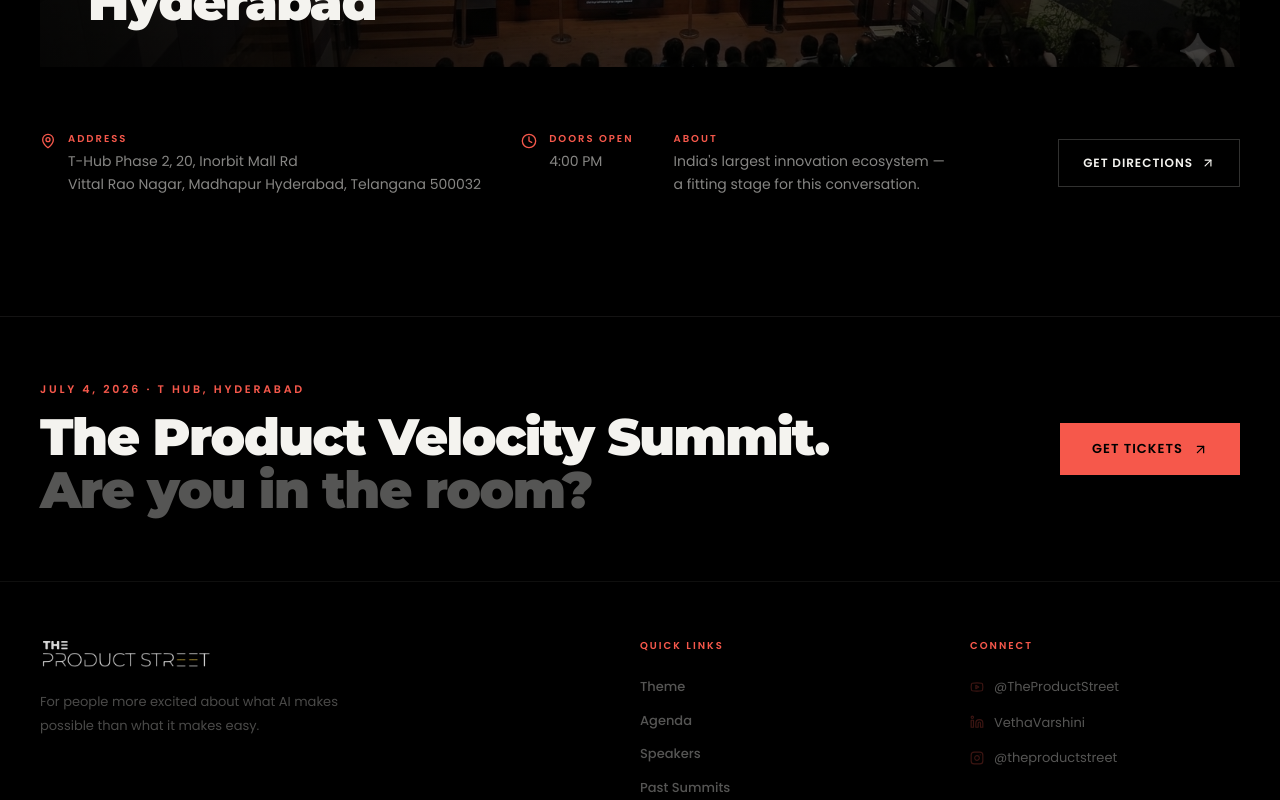
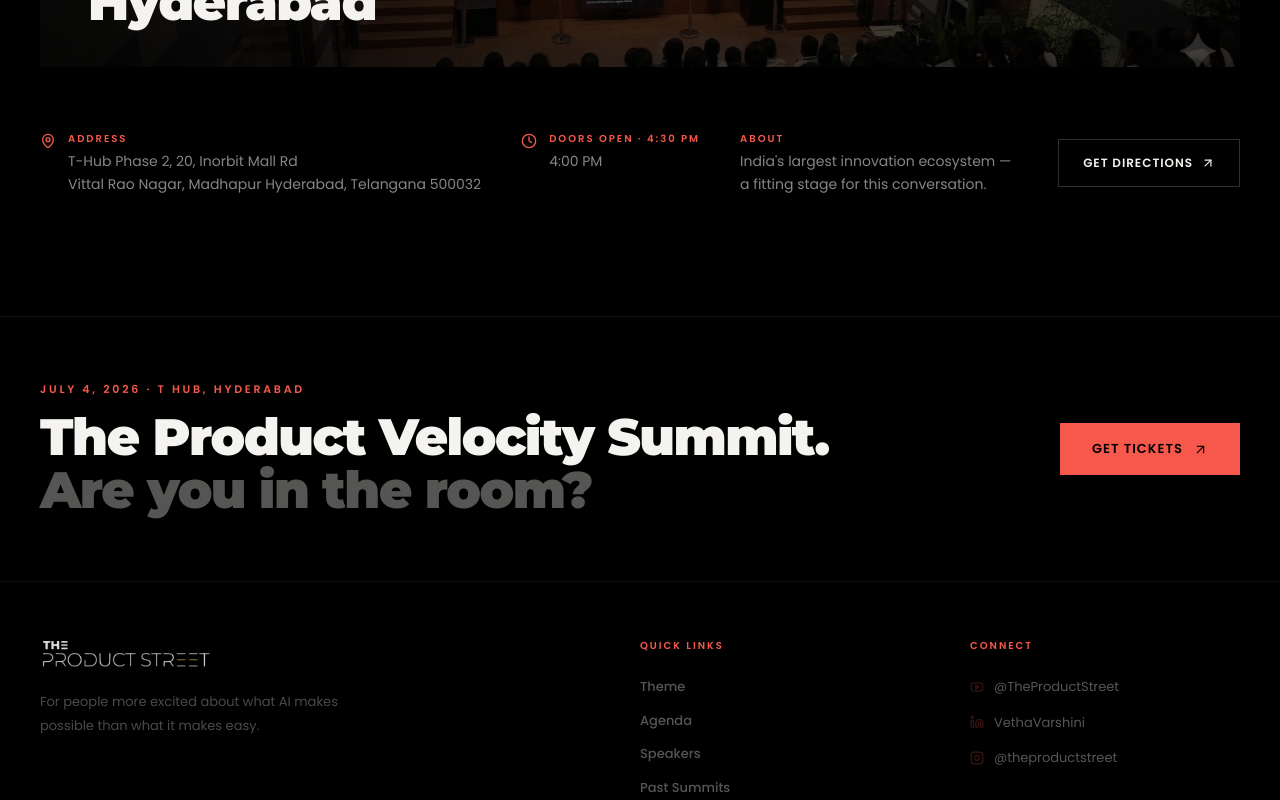
Before and after one commit to vivi-workbook-dotcom/the-0.1-percent-difference, a React (Vite) app: page / in a window 1280 px wide. Shown: the part 11200-12000 px from the top of the page. Built offline with nearby package versions, Linux system fonts and the light colour scheme.

Commit message:
fix: update Venue section doors open time to 4:30 PM
Co-Authored-By: Claude Sonnet 4.6 <noreply@anthropic.com>
Claude-Session: https://claude.ai/code/session_01HnEFroPJTbJKH3yhiJWhQw

```diff
--- a/src/app/components/Venue.tsx
+++ b/src/app/components/Venue.tsx
@@ -140,7 +140,7 @@ export function Venue() {
                     marginBottom: 4,
                   }}
                 >
-                  Doors Open
+                  Doors Open · 4:30 PM
                 </div>
                 <p
                   style={{
```
